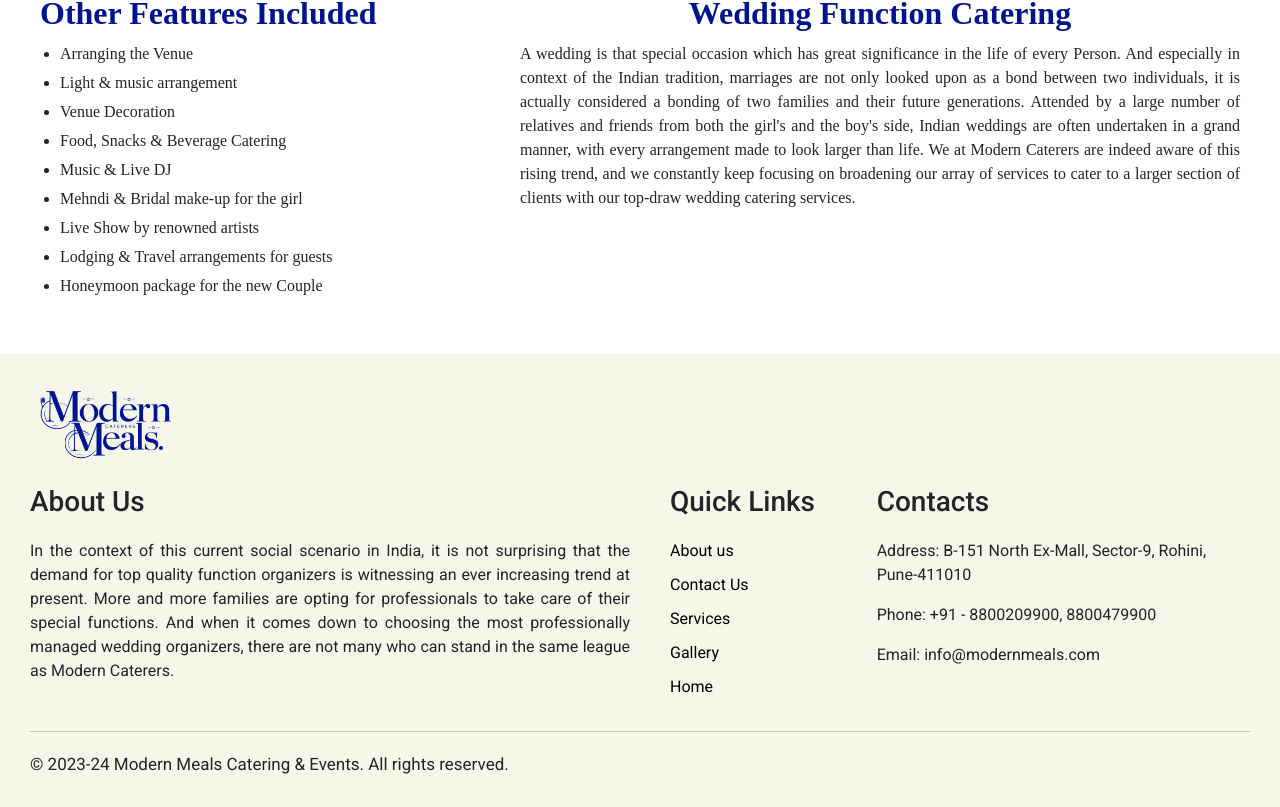
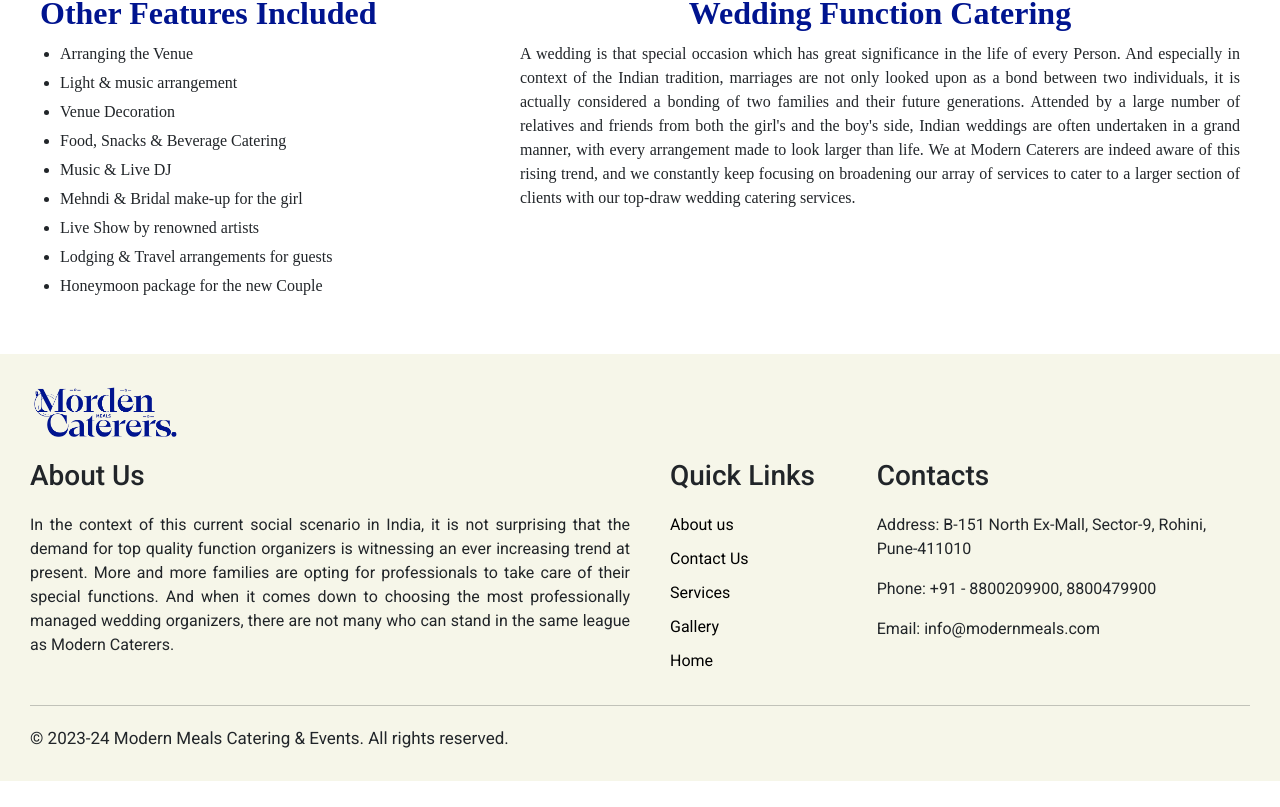
Before and after one commit to sapatevaibhav/modern-meals, a React (Vite) app: page /all_services in a window 1280 px wide. Shown: the part 939-1746 px from the top of the page. After the commit the page ends 1720 px from the top, so only its background shows below. Built offline with nearby package versions, Linux system fonts and the light colour scheme; the HTML template or start-up script is replaced by a standard one; a web font is replaced by a local one.

Commit message:
some minor chnges

```diff
--- a/src/components/AboutUs.jsx
+++ b/src/components/AboutUs.jsx
@@ -5,7 +5,7 @@ import "./AboutUs.css";
 const AboutUs = () => {
   return (
     <div className="about-us">
-      <img src="/logo.png" alt="Modern Meals Logo" className="logo" />
+      <img src="/big_logo.png" alt="Modern Meals Logo" className="logo" />
       <div className="content">
         <div className="about">
           <h3>About Us</h3>
--- a/src/components/Description.css
+++ b/src/components/Description.css
@@ -12,6 +12,10 @@
   max-width: 100%;
   padding-right: 0;
   text-align: center
+}
+
+.text-container .paragraph {
+  text-align: justify
 }
 
 .image-container {
--- a/src/components/Testimonials.jsx
+++ b/src/components/Testimonials.jsx
@@ -56,7 +56,7 @@ const Testimonials = () => {
       }}
     >
       <div className="text-center">
-        <h1 className="custom-headings" style={{ color: "white",marginBottom:"50px" }}>
+        <h1 className="custom-headings" style={{ color: "white", marginBottom: "50px" }}>
           Our Happy Clients
         </h1>
         <p style={{ fontFamily: "Sedan", fontSize: "1.35em" }}>
@@ -88,7 +88,7 @@ const Testimonials = () => {
           className="mt-3 mt-lg-0 ml-lg-3 custom-para"
           style={{ flex: 1 }}
         >
-          <p>{testimonials[currentTestimonial].text}</p>
+          <p style={{ textAlign: "justify" }}>{testimonials[currentTestimonial].text}</p>
           <p style={{ fontFamily: "Roboto", fontSize: "1.3em" }}>
             <b>{testimonials[currentTestimonial].author}</b>
           </p>
```
